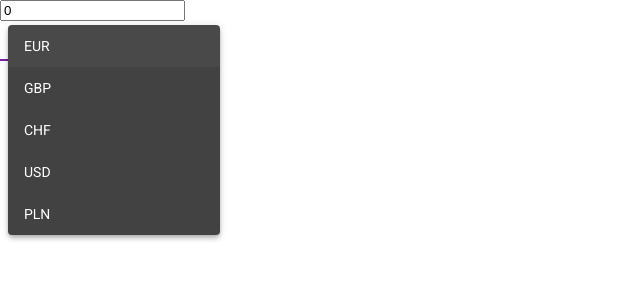
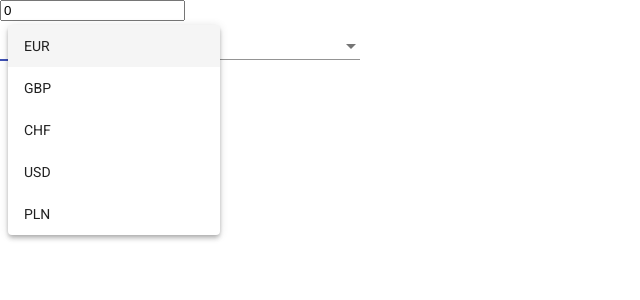
Before and after one commit to MateuszWasik1/Duni_Currency_Exchange, an Angular app in the folder DuniCurrencyExchange/: page /currency-exchange in a window 1280 px wide. Both pictures are taken after a click on the element 90 px from the left and 40 px from the top of the page. Shown: the top 300 px of the page, without its empty margins (0-640 px from the left). Built offline with nearby package versions, Linux system fonts and the light colour scheme.

Commit message:
finish logic

```diff
--- a/DuniCurrencyExchange/src/app/components/currency-exchange/currency-exchange.component.html
+++ b/DuniCurrencyExchange/src/app/components/currency-exchange/currency-exchange.component.html
@@ -4,7 +4,7 @@
 
 <mat-form-field>
     <mat-select (selectionChange)="FromCurrencyChange($event)">
-        <mat-option *ngFor="let currency of ListOfCurrencies;" [value]="currency">
+        <mat-option *ngFor="let currency of CurrencyData;" [value]="currency">
             {{currency['CurrencyName']}}
         </mat-option>
     </mat-select>
@@ -12,17 +12,16 @@
 
 <mat-form-field>
     <mat-select (selectionChange)="ToCurrencyChange($event)">
-        <mat-option *ngFor="let currency of ListOfCurrencies;" [value]="currency">
+        <mat-option *ngFor="let currency of CurrencyData;" [value]="currency">
             {{currency['CurrencyName']}}
         </mat-option>
     </mat-select>
 </mat-form-field>
-
 
 <div *ngIf="ExchangeResult != 0">
     {{ExchangeResult}}
 </div>
 
 <div *ngIf="ShowResult">
-    {{SelectedAmount}} {{SelectedFromCurrency?.CurrencyName}} = {{ExchangeResult}} {{SelectedToCurrency?.CurrencyName}}
+    {{SelectedAmount}} {{SelectedFromCurrency?.CurrencyName}} = {{ExchangeResult | number: '1.0-4'}} {{SelectedToCurrency?.CurrencyName}}
 </div>
--- a/DuniCurrencyExchange/src/app/components/currency-exchange/currency-exchange.component.ts
+++ b/DuniCurrencyExchange/src/app/components/currency-exchange/currency-exchange.component.ts
@@ -1,5 +1,6 @@
 import { Component, OnInit } from '@angular/core';
 import { FormControl, FormGroup, Validators } from '@angular/forms';
+import { CurrencyService } from 'src/app/services/currency.service';
 
 @Component({
   selector: 'app-currency-exchange',
@@ -8,11 +9,13 @@ import { FormControl, FormGroup, Validators } from '@angular/forms';
 })
 export class CurrencyExchangeComponent implements OnInit {
 
+  public CurrencyData: Array<any> = [];
+
   public ShowResult: boolean = false;
 
-  public SelectedAmount: any;
-  public SelectedFromCurrency: any;
-  public SelectedToCurrency: any;
+  public SelectedAmount: any = 0;
+  public SelectedFromCurrency: any = undefined;
+  public SelectedToCurrency: any = undefined;
 
   public ExchangeResult: number = 0;
 
@@ -20,94 +23,33 @@ export class CurrencyExchangeComponent implements OnInit {
     Amount: new FormControl( 0.00, { validators: [Validators.min(0)] }),
   });
 
-  public ListOfCurrencies = [
-    {
-        "CurrencyID": 1,
-        "CurrencyName": "EUR",
-        "Rates": {
-            "PLN": 0.2314,
-        }
-    },
-    {
-        "CurrencyID": 2,
-        "CurrencyName": "GBP",
-        "Rates": {
-            "PLN": 0.1982,
-        }
-    },
-    {
-      "CurrencyID": 3,
-      "CurrencyName": "CHF",
-      "Rates": {
-          "PLN": 0.2263,
-      }
-    },
-    {
-      "CurrencyID": 4,
-      "CurrencyName": "USD",
-      "Rates": {
-          "PLN": 0.2481,
-      }
-    },
-    {
-      "CurrencyID": 5,
-      "CurrencyName": "PLN",
-      "Rates": {
-          "EUR": 4.32,
-          "GBP": 5.05,
-          "CHF": 4.42,
-          "USD": 4.04,
-          "PLN": 1,
-      }
-    },
-  ];
-
-  constructor() { }
+  constructor(public currencyService: CurrencyService) { }
 
   ngOnInit(): void {
+    this.CurrencyData = this.currencyService.GetCurrencies();
 
     this.form.valueChanges.subscribe((form: any) => {
       this.SelectedAmount = form.Amount;
-      console.log(form)
-      console.log(form.Amount)
-      console.log(this.SelectedFromCurrency)
-      console.log(this.SelectedToCurrency)
-
-      console.log(form.Amount * this.SelectedToCurrency.Rates[this.SelectedFromCurrency.CurrencyName])
-      console.log(this.SelectedToCurrency.Rates[this.SelectedFromCurrency.CurrencyName])
-
-      // this.ExchangeResult = form.Amount * this.SelectedToCurrency.Rates[this.SelectedFromCurrency.CurrencyName]
       this.ConvertCurrencies();
     });
   }
 
   public FromCurrencyChange = (currency: any) => {
-    console.log(currency)
-    console.log(currency.value)
-    console.log(currency.value.CurrencyName)
-    this.SelectedFromCurrency = currency.value
-    //if(this.SameCurrency())
+    this.SelectedFromCurrency = currency.value;
     this.ConvertCurrencies();
 
   }
 
   public ToCurrencyChange = (currency: any) => {
-    console.log(currency)
-    console.log(currency.value)
-    console.log(currency.value.CurrencyName)
-    this.SelectedToCurrency = currency.value
-    //if(this.SameCurrency())
+    this.SelectedToCurrency = currency.value;
     this.ConvertCurrencies();
   }
 
-  public SameCurrency = () => this.SelectedFromCurrency == this.SelectedToCurrency;
+  public ConvertCurrencies = () => {
+    if(this.SelectedFromCurrency != undefined && this.SelectedToCurrency != undefined){
+      this.ShowResult = true;
 
-  public ConvertCurrencies = () => {
-    console.log(this.SelectedAmount)
-    console.log(this.SelectedFromCurrency)
-    console.log(this.SelectedToCurrency)
-    this.ShowResult = true //naprawić
-    // if(this.SelectedFromCurrency != undefined && this.SelectedToCurrency != undefined)
-      this.ExchangeResult = this.SelectedAmount * this.SelectedToCurrency.Rates[this.SelectedFromCurrency.CurrencyName]
+      this.ExchangeResult = this.SelectedAmount * this.SelectedToCurrency.Rates[this.SelectedFromCurrency.CurrencyName];
+    }
   }
 }
--- a/DuniCurrencyExchange/src/app/services/currency.service.ts
+++ b/DuniCurrencyExchange/src/app/services/currency.service.ts
@@ -12,19 +12,42 @@ export class CurrencyService {
                 "CurrencyID": 1,
                 "CurrencyName": "EUR",
                 "Rates": {
-                    "PLN": 0.69,
-                    "GBP": 1.1,
+                    "PLN": 0.2314,
                 }
             },
             {
                 "CurrencyID": 2,
                 "CurrencyName": "GBP",
                 "Rates": {
-                    "PLN": 1.69,
-                    "EUR": 2.1,
+                    "PLN": 0.1982,
                 }
             },
-        ];
+            {
+              "CurrencyID": 3,
+              "CurrencyName": "CHF",
+              "Rates": {
+                  "PLN": 0.2263,
+              }
+            },
+            {
+              "CurrencyID": 4,
+              "CurrencyName": "USD",
+              "Rates": {
+                  "PLN": 0.2481,
+              }
+            },
+            {
+              "CurrencyID": 5,
+              "CurrencyName": "PLN",
+              "Rates": {
+                  "EUR": 4.32,
+                  "GBP": 5.05,
+                  "CHF": 4.42,
+                  "USD": 4.04,
+                  "PLN": 1,
+              }
+            },
+          ];
 
         return ListOfCurrencies;
     }
--- a/DuniCurrencyExchange/src/styles.scss
+++ b/DuniCurrencyExchange/src/styles.scss
@@ -1,4 +1,20 @@
-/* You can add global styles to this file, and also import other style files */
+@use '@angular/material' as mat;
+@include mat.core();
+
+$primary: mat.define-palette(mat.$indigo-palette);
+$accent: mat.define-palette(mat.$pink-palette, A200, A100, A400);
+
+$warn: mat.define-palette(mat.$red-palette);
+
+$theme: mat.define-light-theme((
+  color: (
+    primary: $primary,
+    accent: $accent,
+    warn: $warn,
+  )
+));
+
+@include mat.all-component-themes($theme);
 
 html, body { height: 100%; }
 body { margin: 0; font-family: Roboto, "Helvetica Neue", sans-serif; }
```
